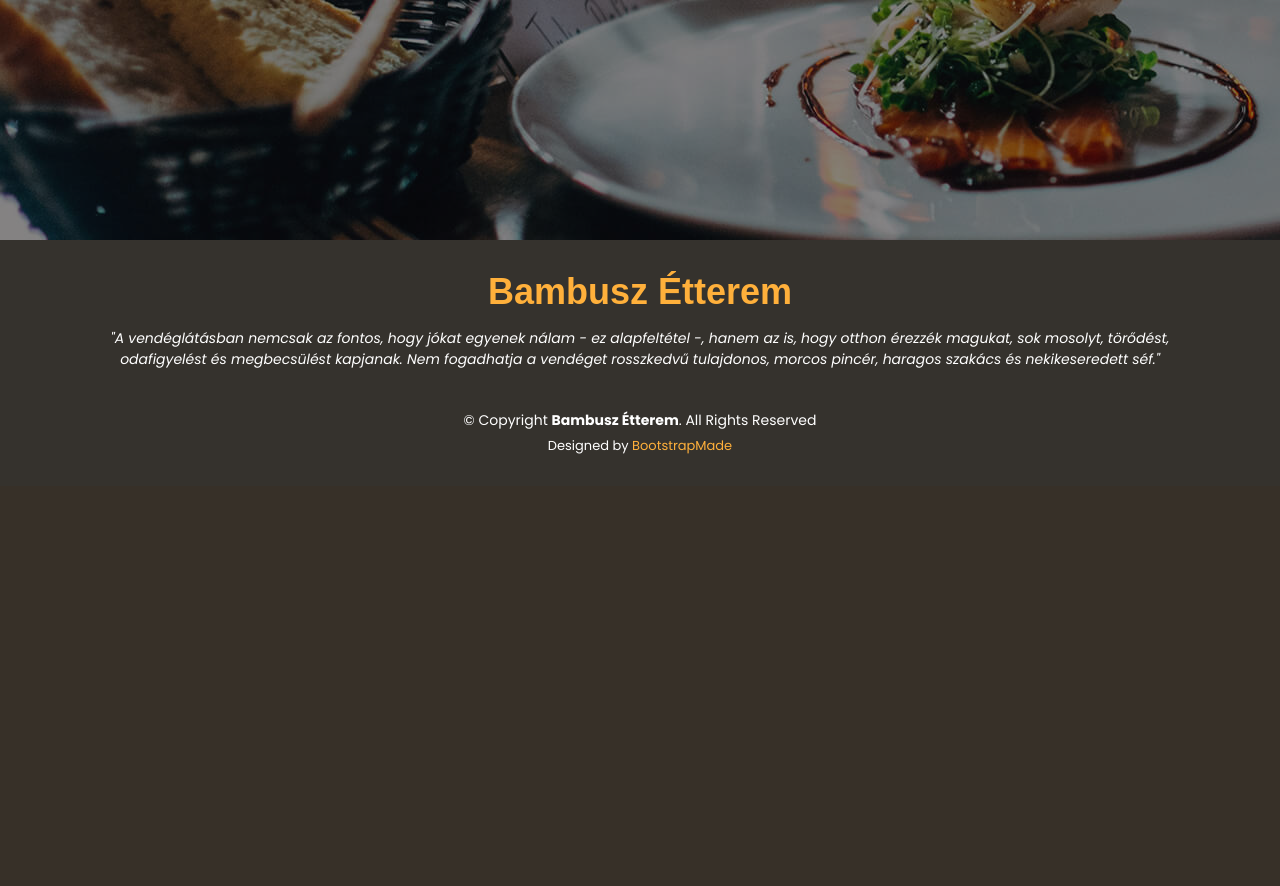
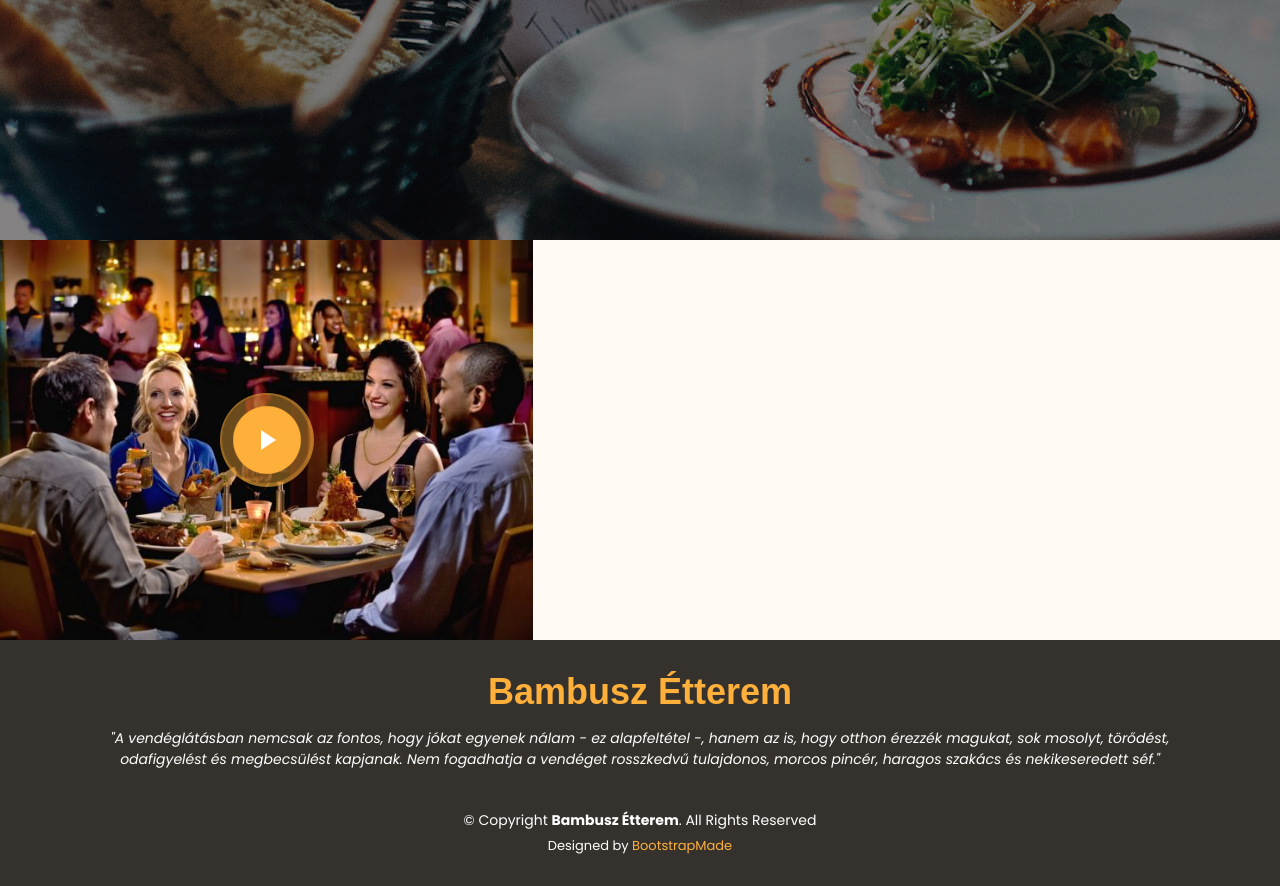
Before and after one commit to Savitar97/SZFM_2020_12_2_NP, a PHP site: page /Website/ in a window 1280 px wide. Shown: the part 560-1446 px from the top of the page. Before the commit the page ends 1014 px from the top, so only its background shows below. Run offline with PHP 8.4, Linux system fonts and the light colour scheme; some web fonts are replaced.

Commit message:
about css

```diff
--- a/App/Website/accessories/css/style.css
+++ b/App/Website/accessories/css/style.css
@@ -508,6 +508,178 @@ h1, h2, h3, h4, h5, h6 {
   }
 }
 
+
+/*About*/
+.about {
+  background: #fffaf3;
+}
+
+.about .content {
+  padding: 0 80px;
+}
+
+.about .content h3 {
+  font-weight: 400;
+  font-size: 34px;
+  color: #5f5950;
+}
+
+.about .content h4 {
+  font-size: 20px;
+  font-weight: 700;
+  margin-top: 5px;
+}
+
+.about .content p {
+  font-size: 15px;
+  color: #848484;
+}
+
+.about .content ul {
+  list-style: none;
+  padding: 0;
+}
+
+.about .content ul li + li {
+  margin-top: 15px;
+}
+
+.about .content ul li {
+  position: relative;
+  padding-left: 26px;
+}
+
+.about .content ul i {
+  font-size: 20px;
+  color: #ffb03b;
+  position: absolute;
+  left: 0;
+  top: 2px;
+}
+
+.about .content p:last-child {
+  margin-bottom: 0;
+}
+
+.about .video-box {
+  background-size: cover;
+  background-repeat: no-repeat;
+  background-position: center center;
+  min-height: 400px;
+  position: relative;
+}
+
+.about .play-btn {
+  width: 94px;
+  height: 94px;
+  background: radial-gradient(#ffb03b 50%, rgba(255, 176, 59, 0.4) 52%);
+  border-radius: 50%;
+  display: block;
+  position: absolute;
+  left: calc(50% - 47px);
+  top: calc(50% - 47px);
+  overflow: hidden;
+}
+
+.about .play-btn::after {
+  content: '';
+  position: absolute;
+  left: 50%;
+  top: 50%;
+  transform: translateX(-40%) translateY(-50%);
+  width: 0;
+  height: 0;
+  border-top: 10px solid transparent;
+  border-bottom: 10px solid transparent;
+  border-left: 15px solid #fff;
+  z-index: 100;
+  transition: all 400ms cubic-bezier(0.55, 0.055, 0.675, 0.19);
+}
+
+.about .play-btn::before {
+  content: '';
+  position: absolute;
+  width: 120px;
+  height: 120px;
+  -webkit-animation-delay: 0s;
+  animation-delay: 0s;
+  -webkit-animation: pulsate-btn 2s;
+  animation: pulsate-btn 2s;
+  -webkit-animation-direction: forwards;
+  animation-direction: forwards;
+  -webkit-animation-iteration-count: infinite;
+  animation-iteration-count: infinite;
+  -webkit-animation-timing-function: steps;
+  animation-timing-function: steps;
+  opacity: 1;
+  border-radius: 50%;
+  border: 5px solid rgba(255, 176, 59, 0.7);
+  top: -15%;
+  left: -15%;
+  background: rgba(198, 16, 0, 0);
+}
+
+.about .play-btn:hover::after {
+  border-left: 15px solid #ffb03b;
+  transform: scale(20);
+}
+
+.about .play-btn:hover::before {
+  content: '';
+  position: absolute;
+  left: 50%;
+  top: 50%;
+  transform: translateX(-40%) translateY(-50%);
+  width: 0;
+  height: 0;
+  border: none;
+  border-top: 10px solid transparent;
+  border-bottom: 10px solid transparent;
+  border-left: 15px solid #fff;
+  z-index: 200;
+  -webkit-animation: none;
+  animation: none;
+  border-radius: 0;
+}
+
+@media (max-width: 1024px) {
+  .about .content, .about .accordion-list {
+    padding-left: 0;
+    padding-right: 0;
+  }
+}
+
+@media (max-width: 992px) {
+  .about .content {
+    padding-top: 30px;
+  }
+  .about .accordion-list {
+    padding-bottom: 30px;
+  }
+}
+
+@-webkit-keyframes pulsate-btn {
+  0% {
+    transform: scale(0.6, 0.6);
+    opacity: 1;
+  }
+  100% {
+    transform: scale(1, 1);
+    opacity: 0;
+  }
+}
+
+@keyframes pulsate-btn {
+  0% {
+    transform: scale(0.6, 0.6);
+    opacity: 1;
+  }
+  100% {
+    transform: scale(1, 1);
+    opacity: 0;
+  }
+}
+
 /*Footer*/
 
 #footer {
```
Also changed, not shown: 2 other files.
